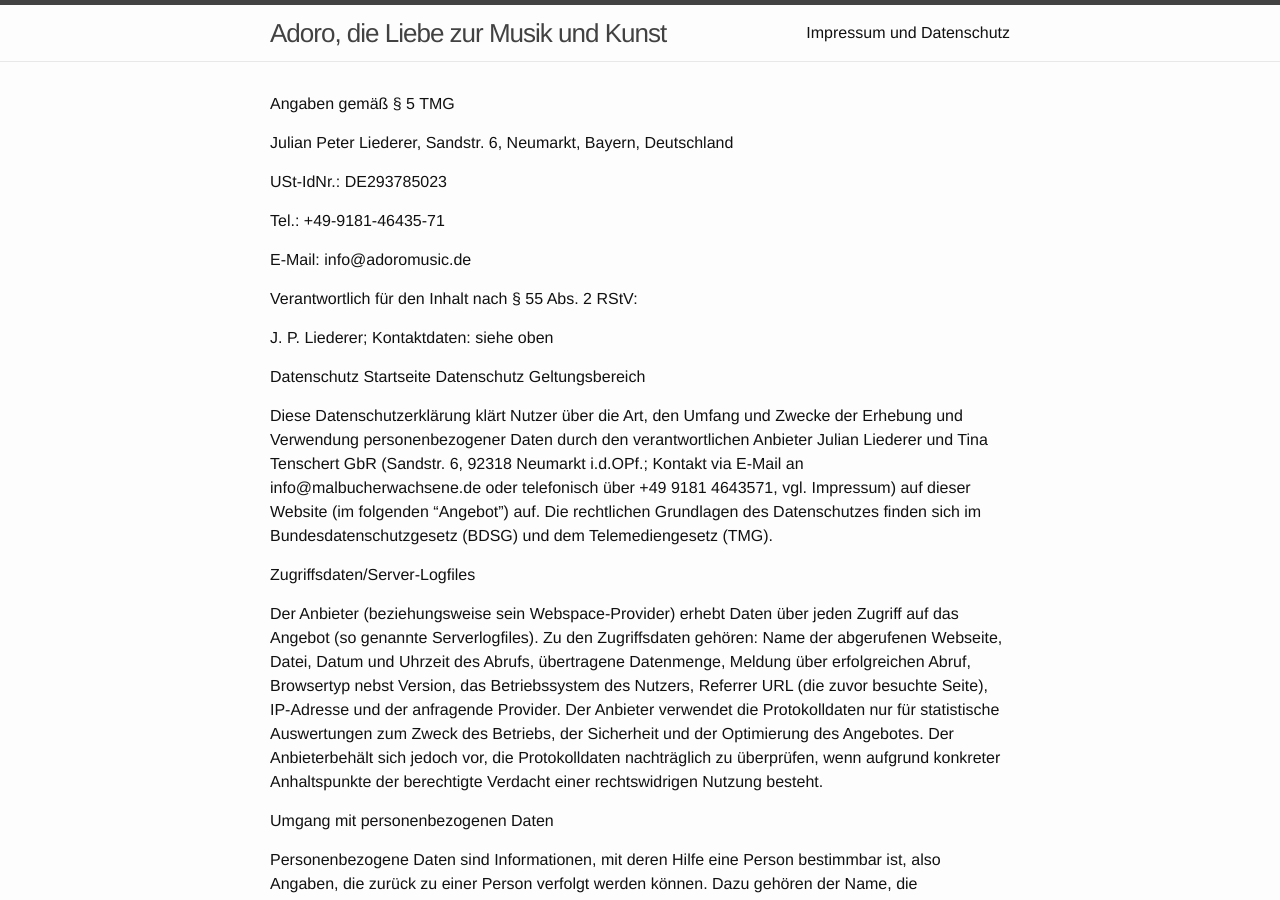
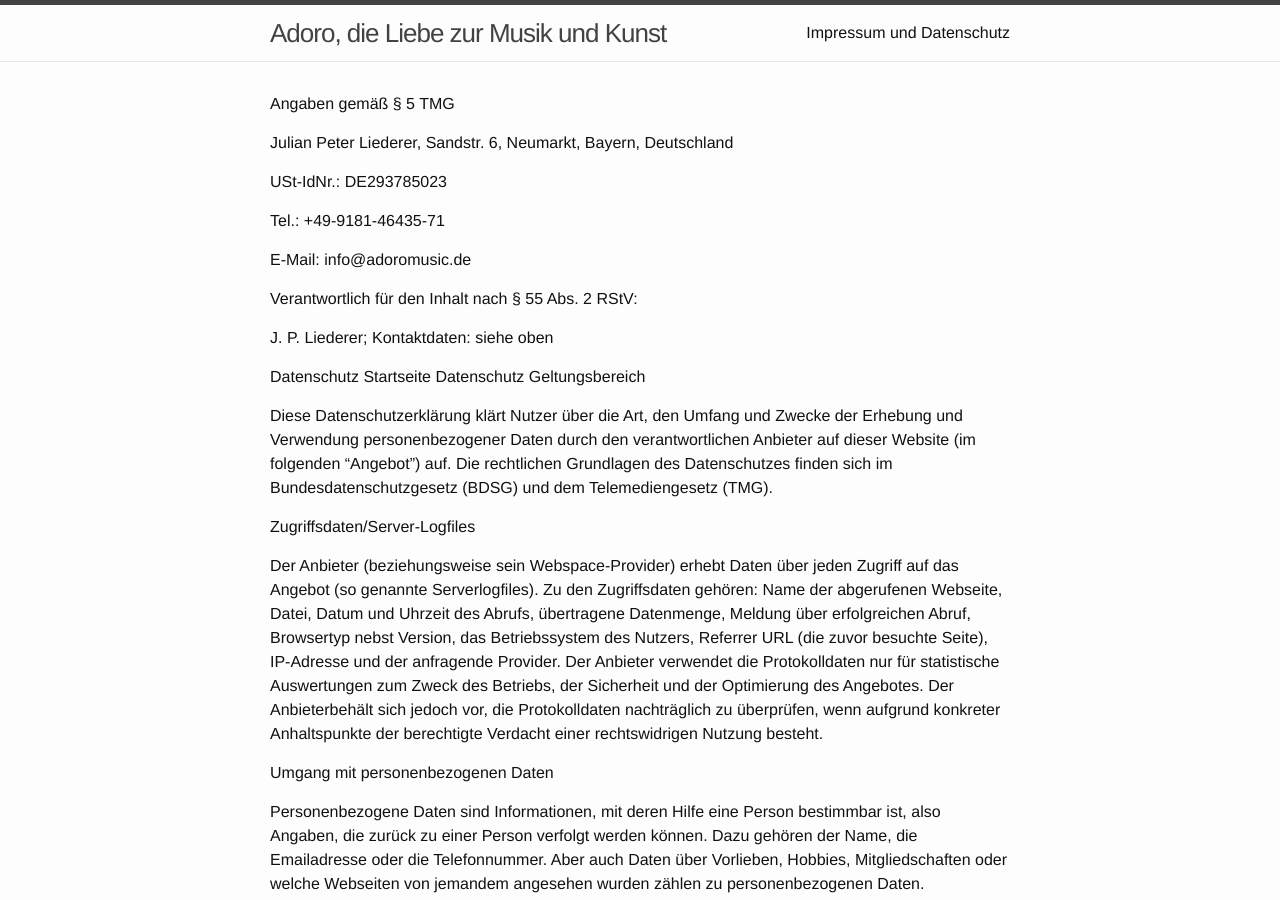
Before and after one commit to x-page/adoro, a Jekyll site: the page built from impressum-datenschutz.md, in a window 1280 px wide and 900 px high. Built offline with Jekyll 4.4.1, drawn with Linux system fonts in a browser that asks for light colours.

Commit message:
Update Datenschutz

```diff
--- a/impressum-datenschutz.md
+++ b/impressum-datenschutz.md
@@ -26,7 +26,7 @@ J. P. Liederer; Kontaktdaten: siehe oben
 Datenschutz Startseite   Datenschutz
 Geltungsbereich
 
-Diese Datenschutzerklärung klärt Nutzer über die Art, den Umfang und Zwecke der Erhebung und Verwendung personenbezogener Daten durch den verantwortlichen Anbieter Julian Liederer und Tina Tenschert GbR (Sandstr. 6, 92318 Neumarkt i.d.OPf.; Kontakt via E-Mail an info@malbucherwachsene.de oder telefonisch über +49 9181 4643571, vgl. Impressum) auf dieser Website (im folgenden “Angebot”) auf. Die rechtlichen Grundlagen des Datenschutzes finden sich im Bundesdatenschutzgesetz (BDSG) und dem Telemediengesetz (TMG).
+Diese Datenschutzerklärung klärt Nutzer über die Art, den Umfang und Zwecke der Erhebung und Verwendung personenbezogener Daten durch den verantwortlichen Anbieter auf dieser Website (im folgenden “Angebot”) auf. Die rechtlichen Grundlagen des Datenschutzes finden sich im Bundesdatenschutzgesetz (BDSG) und dem Telemediengesetz (TMG).
 
 Zugriffsdaten/Server-Logfiles
 
```
